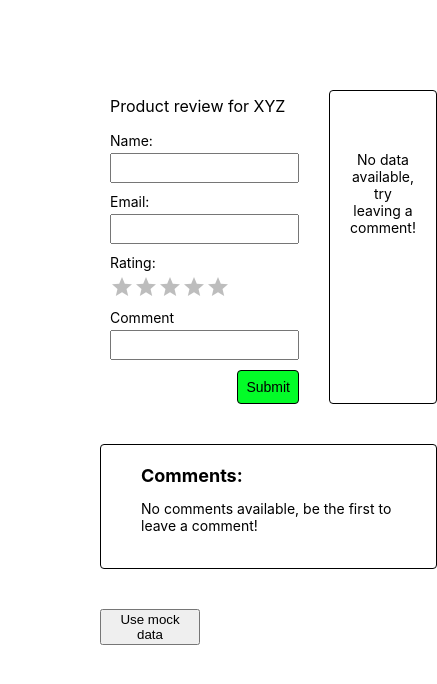
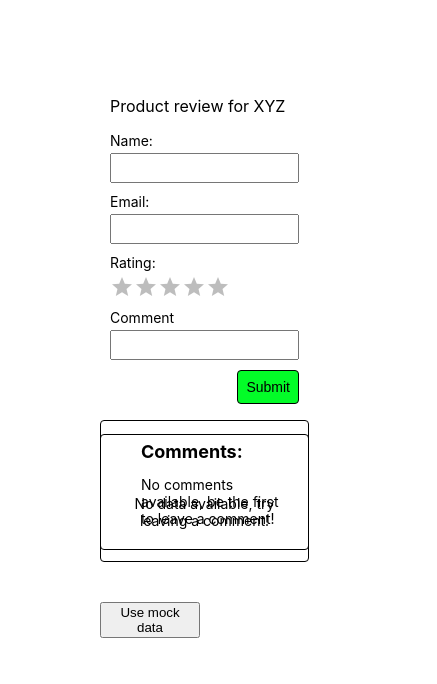
Before and after one commit to j-hutchinson/Product-review, a React (Create React App) app: page / in a window 390 px wide. Shown: the top 684 px of the page, 437 px wide, since content can reach past the window. Built offline with nearby package versions, Linux system fonts and the light colour scheme.

Commit message:
Add mobile styles

```diff
--- a/src/components/App/component.tsx
+++ b/src/components/App/component.tsx
@@ -9,8 +9,7 @@ import { mockData } from '../../data/mockData';
 
 const StyledWrapper = styled.div`
   display: grid;
-  grid-template-rows: 1fr 1fr;
-  height: 275px;
+  grid-template-rows: 300px 1fr;
   grid-gap: 40px;
   font-size: 14px;
   margin: 20px 40px;
@@ -19,8 +18,16 @@ const StyledWrapper = styled.div`
 
 const StyledSection = styled.div`
   display: grid;
-  grid-template-columns: 1fr 1fr;
+  grid-template-rows: 1fr 1fr;
+  grid-template-columns: 1fr;
   grid-gap: 20px;
+
+  @media (min-width: 800px) {
+    display: grid;
+    grid-template-columns: 1fr 1fr;
+    grid-template-rows: 1fr;
+    grid-gap: 20px;
+  }
 `;
 
 const Button = styled.button`
```
